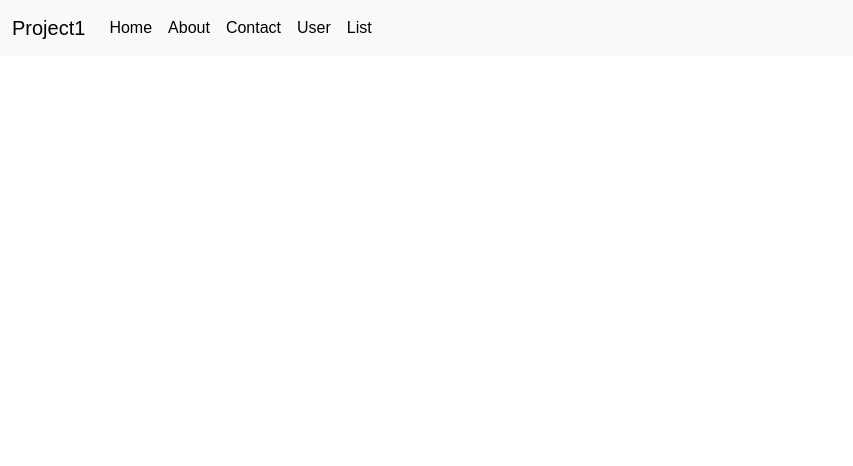
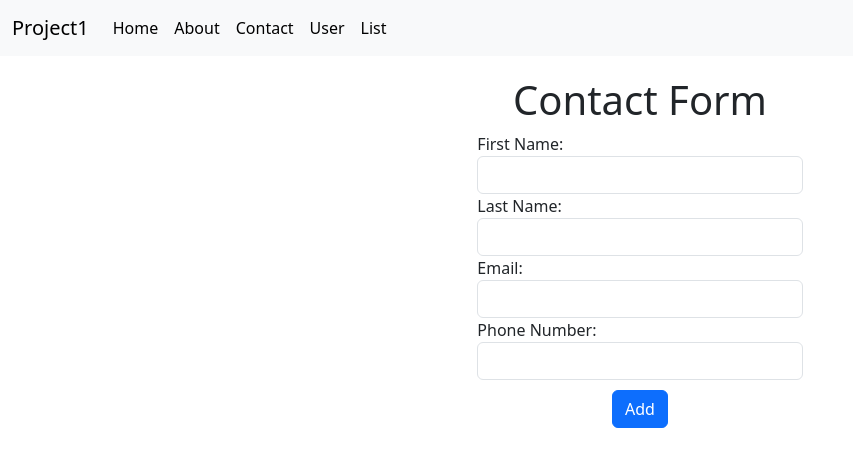
Before and after one commit to mani30360/routs-demo, a React (Create React App) app: page /ContactForm in a window 1280 px wide. Shown: the top 466 px of the page, without its empty margins (0-853 px from the left). Built offline with nearby package versions, Linux system fonts and the light colour scheme.

Commit message:
update code

```diff
--- a/src/App.jsx
+++ b/src/App.jsx
@@ -5,6 +5,8 @@ import About from './About';
 import ContactForm from './ContactForm';
 import User from './User';
 import Success from './SuccessPage';
+import 'bootstrap/dist/css/bootstrap.min.css';
+
 import { BrowserRouter, Route, Routes } from 'react-router-dom';
 
 function App() {
@@ -14,7 +16,7 @@ function App() {
       <div className="container-fluid">
         <Routes>
           <Route path="/" element={<Home />} />
-          <Route path="/Contact" element={<ContactForm />} />
+          <Route path="/ContactForm" element={<ContactForm />} />
           <Route path="/About" element={<About />} />
           <Route path="/User" element={<User />} />
           <Route path="/Success" element={<Success />} />
--- a/src/ContactForm.css
+++ b/src/ContactForm.css
@@ -97,3 +97,22 @@ body {
 
 
 }
+
+h1 {
+    text-align: center;
+    margin-bottom: 10px;
+}
+
+.card {
+    box-shadow: 0 4px 8px 0 rgba(0, 0, 0, 0.2), 0 6px 20px 0 rgba(0, 0, 0, 0.19);
+    margin-bottom: 20px;
+}
+
+.delete {
+    float: right;
+}
+
+.Add {
+    text-align: center;
+    margin-top: 10px;
+}
--- a/src/ContactForm.jsx
+++ b/src/ContactForm.jsx
@@ -1,9 +1,13 @@
-import React, { useState } from 'react';
-import { useNavigate } from 'react-router-dom';
-import './ContactForm.css';
+import React, { useState, useEffect } from 'react';
+import { useLocation, useNavigate } from 'react-router-dom';
 
 const ContactForm = () => {
-  const [formData, setFormData] = useState({
+  const location = useLocation();
+  const navigate = useNavigate();
+
+  // Retrieve the data and function from location.state
+  const { editData, dataIndex } = location.state || {};
+  const [formData, setFormData] = useState(editData || {
     firstName: '',
     lastName: '',
     email: '',
@@ -17,7 +21,12 @@ const ContactForm = () => {
     phoneNumber: ''
   });
 
-  const navigate = useNavigate();
+  useEffect(() => {
+    // Set the form data from location.state when it is available
+    if (editData) {
+      setFormData(editData);
+    }
+  }, [editData]);
 
   const handleInputChange = (event) => {
     const { name, value } = event.target;
@@ -25,33 +34,6 @@ const ContactForm = () => {
       ...prevFormData,
       [name]: value,
     }));
-  };
-
-  const handleSubmit = (event) => {
-    event.preventDefault();
-
-    if (validateForm()) {
-      // Form submission logic goes here (e.g., API call, etc.)
-      console.log('Form submitted successfully!');
-
-      // Save form data in local storage
-      const storedDataList = JSON.parse(localStorage.getItem('formDataList')) || [];
-      localStorage.setItem('formDataList', JSON.stringify([...storedDataList, formData]));
-
-      // Clear the form fields and errors after successful submission
-      setFormData({
-        firstName: '',
-        lastName: '',
-        email: '',
-        phoneNumber: '',
-      });
-      setErrors({});
-
-      // Navigate to the success page
-      navigate('/success');
-    } else {
-      console.log('Form has errors. Please fix them.');
-    }
   };
 
   const validateForm = () => {
@@ -85,7 +67,7 @@ const ContactForm = () => {
       errors.phoneNumber = 'Phone number is required';
       isValid = false;
     } else if (!/^\d{10}$/.test(formData.phoneNumber)) {
-      errors.phoneNumber = 'Invalid phone number format';
+      errors.phoneNumber = 'Invalid phone number format (10 digits only)';
       isValid = false;
     }
 
@@ -93,12 +75,48 @@ const ContactForm = () => {
     return isValid;
   };
 
+  const handleSubmit = (event) => {
+    event.preventDefault();
+
+    // Validate the form
+    const isValid = validateForm();
+
+    if (isValid) {
+      // Perform the regular form submission logic
+      console.log('Form submitted successfully!');
+      // Save form data in local storage
+      const storedDataList = JSON.parse(localStorage.getItem('formDataList')) || [];
+      if (editData) {
+        // If editing existing data, update the data at the given index
+        storedDataList[dataIndex] = formData;
+      } else {
+        // If adding new data, add it to the end of the list
+        storedDataList.push(formData);
+      }
+      localStorage.setItem('formDataList', JSON.stringify(storedDataList));
+
+      // Clear the form fields and errors after successful submission
+      setFormData({
+        firstName: '',
+        lastName: '',
+        email: '',
+        phoneNumber: '',
+      });
+      setErrors({});
+
+      // Navigate to the success page
+      navigate('/success');
+    } else {
+      console.log('Form has errors. Please fix them.');
+    }
+  };
+
   return (
     <div className="Raju">
       <div className="row justify-content-center">
         <div className="col-md-8">
           <div>
-            <h1>Contact Form</h1>
+            <h1>{editData ? 'Edit' : 'Contact'} Form</h1>
           </div>
           <form onSubmit={handleSubmit}>
             <div className="form-group">
@@ -148,7 +166,11 @@ const ContactForm = () => {
               />
               {errors.phoneNumber && <div className="invalid-feedback">{errors.phoneNumber}</div>}
             </div>
-            <button type="submit" className="btn btn-primary">Add</button>
+            <div className="Add">
+            <button type="submit" className="btn btn-primary">
+              {editData ? 'Update' : 'Add'}
+            </button>
+            </div>
           </form>
         </div>
       </div>
--- a/src/NavBar.jsx
+++ b/src/NavBar.jsx
@@ -18,7 +18,7 @@ let NavBar = () => {
               <Link className="nav-link active" to="/About">About</Link>
             </li>
             <li className="nav-item">
-              <Link className="nav-link active" to="/Contact">Contact</Link>
+              <Link className="nav-link active" to="/ContactForm">Contact</Link>
 
             </li>
             <li className="nav-item">
--- a/src/SuccessPage.jsx
+++ b/src/SuccessPage.jsx
@@ -1,5 +1,6 @@
 import React, { useEffect, useState } from 'react';
-
+import { Link, useNavigate } from 'react-router-dom';
+import { AiFillEdit, AiFillDelete } from 'react-icons/ai';
 
 const SuccessPage = () => {
     const [formDataList, setFormDataList] = useState([]);
@@ -17,6 +18,13 @@ const SuccessPage = () => {
         setFormDataList(updatedDataList);
     };
 
+    const navigate = useNavigate();
+
+    const handleEdit = (editData, dataIndex) => {
+        // Navigate to the ContactForm page with editData and dataIndex as state
+        navigate('/contactForm', { state: { editData, dataIndex } });
+    };
+
     return (
         <div className="Raju">
             <div className="container">
@@ -24,15 +32,24 @@ const SuccessPage = () => {
                 {formDataList.map((formData, index) => (
                     <div key={index} className="card">
                         <div className="card-body">
-                            <p> {formData.firstName}</p>
-                            <p> {formData.lastName}</p>
-                            <p> {formData.email}</p>
-                            <p> {formData.phoneNumber}</p>
-                            <button onClick={() => handleDelete(index)}>Trash</button>
+                            <p>First Name: {formData.firstName}</p>
+                            <p>Last Name: {formData.lastName}</p>
+                            <p>Email: {formData.email}</p>
+                            <p>Phone Number: {formData.phoneNumber}</p>
 
+                            <button onClick={() => handleEdit(formData, index)} className="btn btn-warning">
+                                <AiFillEdit /> Edit
+                            </button>
+
+                            <div className='delete'>
+                                <button onClick={() => handleDelete(index)} className="btn btn-danger">
+                                    <AiFillDelete /> Delete
+                                </button>
+                            </div>
                         </div>
                     </div>
                 ))}
+                <Link to="/contactForm" className="btn btn-primary">Add New Contact</Link>
             </div>
         </div>
     );
--- a/src/index.jsx
+++ b/src/index.jsx
@@ -2,4 +2,8 @@ import React from 'react';
 import ReactDOM from 'react-dom';
 import App from './App';
 
-ReactDOM.render(<App />, document.getElementById('root'));
+const rootElement = document.getElementById('root');
+const root = ReactDOM.createRoot(rootElement);
+root.render(
+    <App />
+);
```
